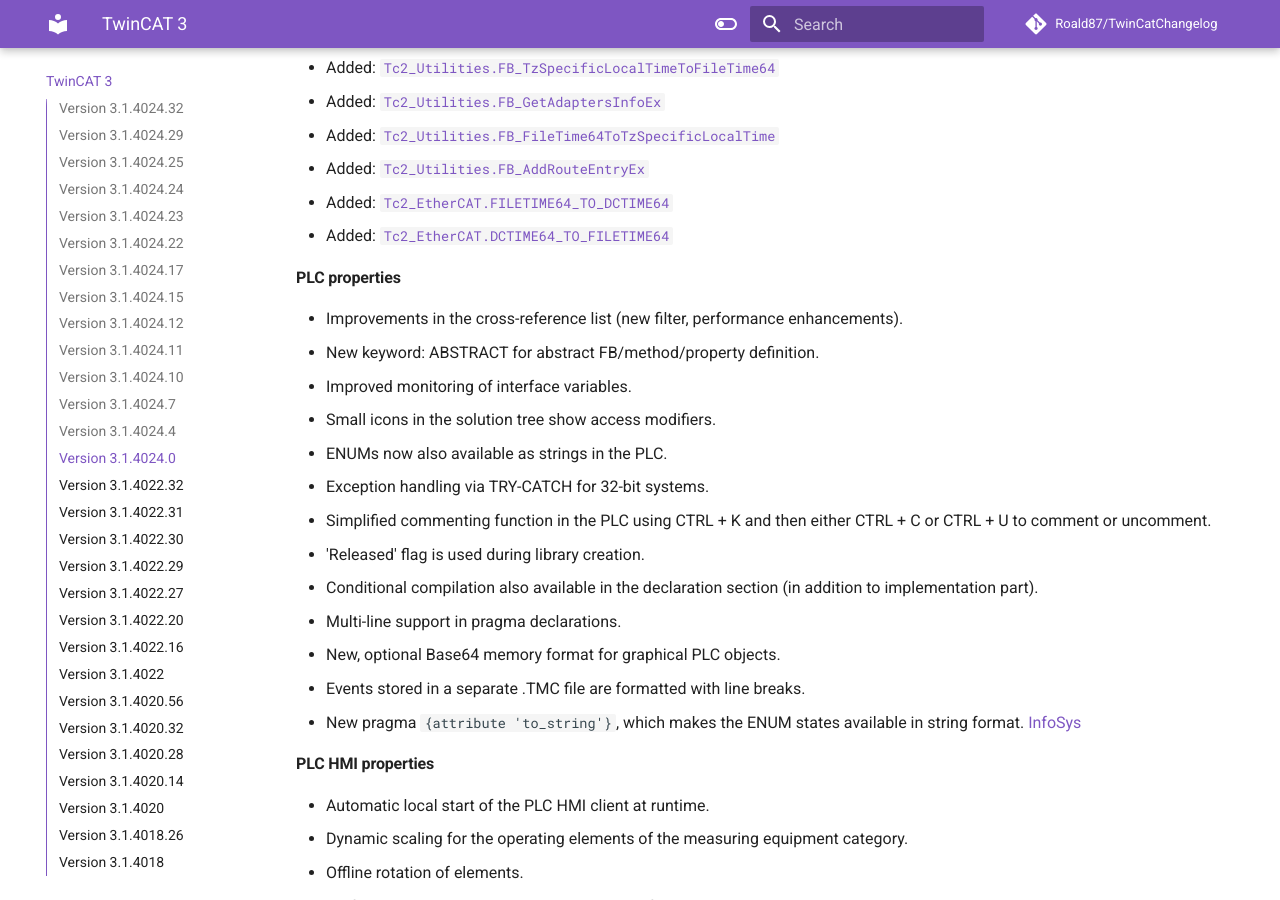
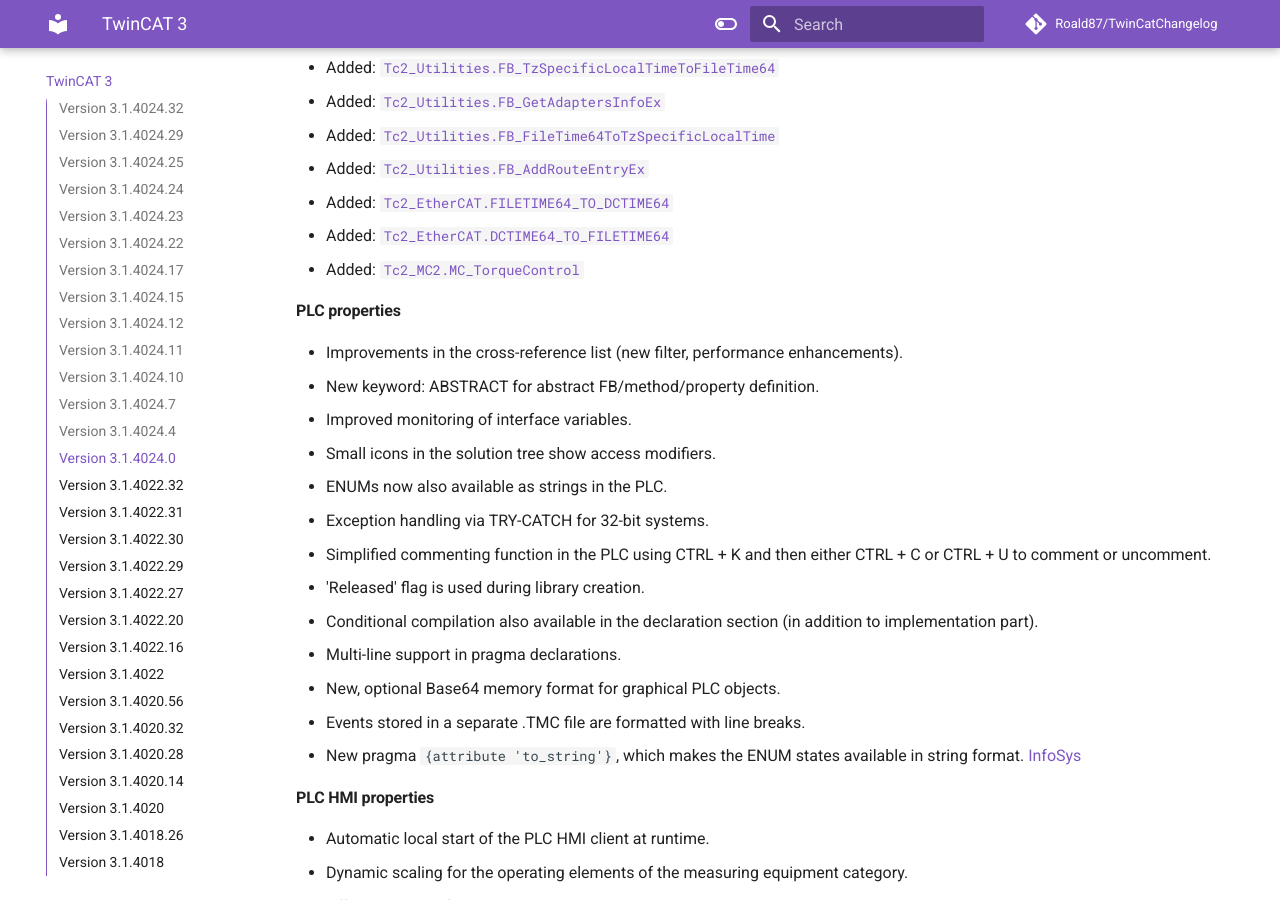
Before and after one commit to Roald87/TwinCatChangelog, an MkDocs documentation site: the page built from docs/tc3.md, in a window 1280 px wide and 900 px high, scrolled down 10063 px. Built offline with MkDocs 1.6.1 and Material for MkDocs 9.7.7, drawn with Linux system fonts in a browser that asks for light colours; comment, search, counter and statistics services are not loaded.

Commit message:
add MC_TorqueControl (#58)

```diff
--- a/docs/tc3.md
+++ b/docs/tc3.md
@@ -324,6 +324,7 @@
 -   Added: [`Tc2_Utilities.FB_AddRouteEntryEx`](https://infosys.beckhoff.com/../content/1033/tcplclib_tc2_utilities/9682603019.html?id=518382000701176094)
 -   Added: [`Tc2_EtherCAT.FILETIME64_TO_DCTIME64`](https://infosys.beckhoff.com/../content/1033/tcplclib_tc2_ethercat/10501953035.html?id=6364488115705130388)
 -   Added: [`Tc2_EtherCAT.DCTIME64_TO_FILETIME64`](https://infosys.beckhoff.com/../content/1033/tcplclib_tc2_ethercat/10501992459.html?id=5144094238682126626)
+-   Added: [`Tc2_MC2.MC_TorqueControl`](https://infosys.beckhoff.com/content/1033/tcplclib_tc2_mc2/7617393803.html?id=6677792901421113137)
 
 #### PLC properties
 
```
